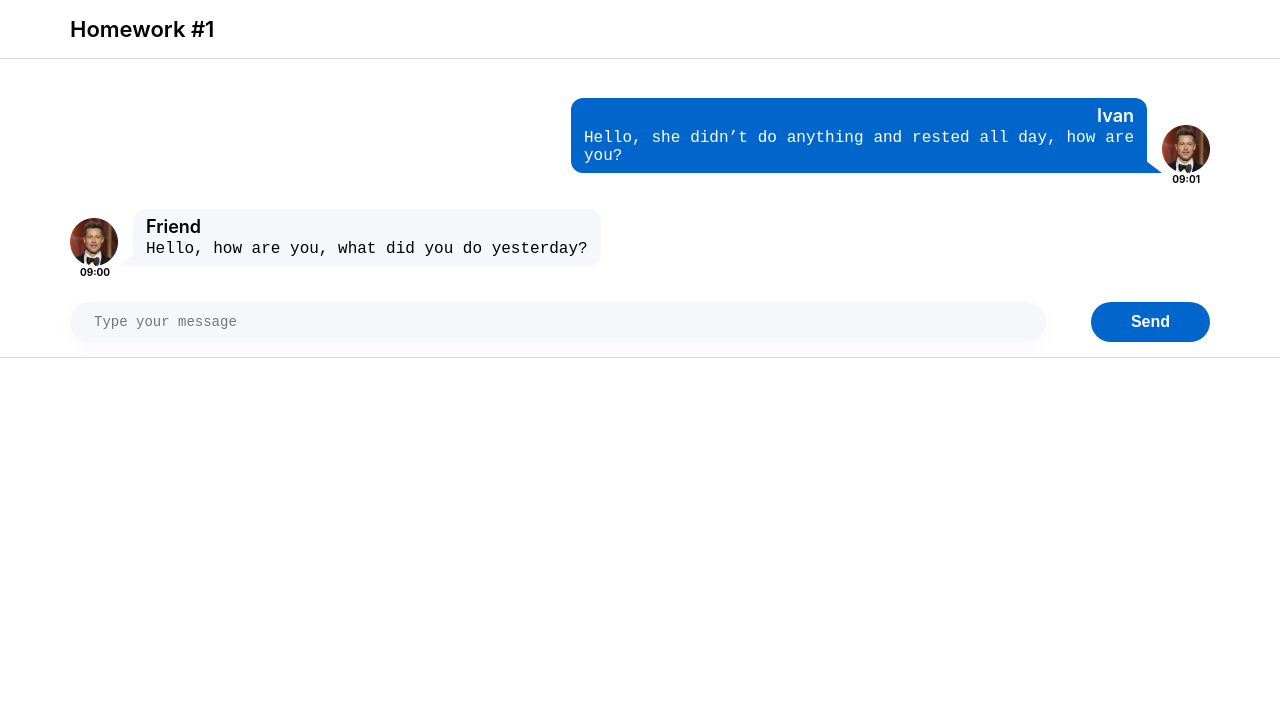
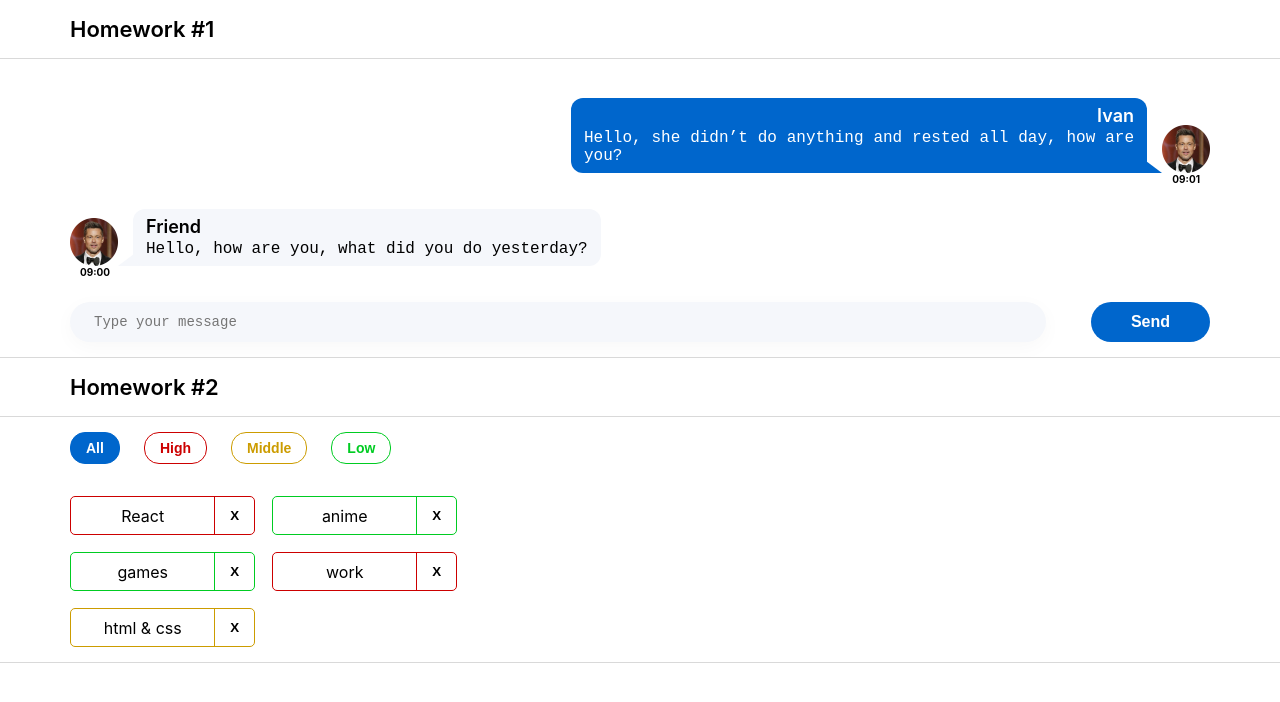
Before and after one commit to AlbogachievM/homework_1_15, a React (Create React App) app: page / in a window 1280 px wide. Shown: the top 702 px of the page. Built offline with nearby package versions, Linux system fonts and the light colour scheme.

Commit message:
done my homework 2

```diff
--- a/package.json
+++ b/package.json
@@ -1,6 +1,6 @@
 {
   "name": "hws2",
-  "homepage": "http://IgnatZakalinsky.github.io/homework_1_15",
+  "homepage": "http://AlbogachievM.github.io/homework_1_15",
   "version": "0.1.0",
   "private": true,
   "dependencies": {
@@ -16,7 +16,7 @@
     "@types/react-dom": "18.0.6",
     "@types/uuid": "8.3.4",
     "axios": "0.27.2",
-    "gh-pages": "4.0.0",
+    "gh-pages": "^6.1.1",
     "react": "18.2.0",
     "react-dom": "18.2.0",
     "react-redux": "8.0.4",
--- a/src/s1-main/App.tsx
+++ b/src/s1-main/App.tsx
@@ -1,13 +1,14 @@
 import React from 'react'
 import s from './App.module.css'
 import HW1 from '../s2-homeworks/hw01/HW1'
+import HW2 from "../s2-homeworks/hw02/HW2";
 
 function App() {
     return (
         <div className={s.App}>
             <HW1/>
             {/*раскомментировать по ходу выполнения*/}
-            {/*<HW2/>*/}
+            <HW2/>
             {/*<HW3/>*/}
             {/*<HW4/>*/}
 
--- a/src/s2-homeworks/hw02/HW2.tsx
+++ b/src/s2-homeworks/hw02/HW2.tsx
@@ -17,16 +17,16 @@
 * */
 
 // types
-export type AffairPriorityType = any // need to fix any
+export type AffairPriorityType = 'high' | 'low' | 'middle' // need to fix any
 export type AffairType = {
-    _id: any // need to fix any
-    name: any // need to fix any
+    _id: number // need to fix any
+    name: string // need to fix any
     priority: AffairPriorityType
 }
 export type FilterType = 'all' | AffairPriorityType
 
 // constants
-const defaultAffairs: any = [ // need to fix any
+const defaultAffairs: AffairType[] = [ // need to fix any
     {_id: 1, name: 'React', priority: 'high'}, // студенты могут изменить содержимое name и количество элементов в массиве, ...priority не менять!
     {_id: 2, name: 'anime', priority: 'low'},
     {_id: 3, name: 'games', priority: 'low'},
@@ -35,23 +35,22 @@
 ]
 
 // pure helper functions
-export const filterAffairs = (affairs: any, filter: any): any => { // need to fix any
-
-
-    return affairs // need to fix
+export const filterAffairs = (affairs: AffairType[], filter: FilterType): any => { // need to fix any
+   return filter === 'all'? affairs :
+    affairs.filter((el)=> el.priority === filter )
 }
-export const deleteAffair = (affairs: any, _id: any): any => { // need to fix any
-
-    return affairs // need to fix
+export const deleteAffair = (affairs: AffairType[], _id: number): any => { // need to fix any
+    return affairs.filter(el => el._id !== _id) // need to fix
 }
 
 function HW2() {
-    const [affairs, setAffairs] = useState<any>(defaultAffairs) // need to fix any
+    const [affairs, setAffairs] = useState<AffairType[]>(defaultAffairs) // need to fix any
     const [filter, setFilter] = useState<FilterType>('all')
 
     const filteredAffairs = filterAffairs(affairs, filter)
-    const deleteAffairCallback = (_id: any) => { // need to fix any
-        // need to fix
+    const deleteAffairCallback = (_id: number) => { // need to fix any
+
+        setAffairs(deleteAffair(affairs, _id))
     }
 
     return (
--- a/src/s2-homeworks/hw02/affairs/Affairs.tsx
+++ b/src/s2-homeworks/hw02/affairs/Affairs.tsx
@@ -4,24 +4,24 @@
 import s from './Affairs.module.css'
 
 type AffairsPropsType = {
-    data: any // need to fix any
-    setFilter: any
-    deleteAffairCallback: any
+    data: AffairType[] // need to fix any
+    setFilter: (value: FilterType)=> void
+    deleteAffairCallback: (id: number)=> void
     filter: FilterType
 }
 
 function Affairs(props: AffairsPropsType) {
     const setAll = () => {
-        // need to fix
+        props.setFilter('all')
     }
     const setHigh = () => {
-        // need to fix
+        props.setFilter('high')
     }
     const setMiddle = () => {
-        // need to fix
+        props.setFilter('middle')
     }
     const setLow = () => {
-        // need to fix
+        props.setFilter('low')
     }
 
     const cnAll = s.button + ' ' + s.all + (props.filter === 'all' ? ' ' + s.active : '')
--- a/src/s2-homeworks/hw02/affairs/affair/Affair.tsx
+++ b/src/s2-homeworks/hw02/affairs/affair/Affair.tsx
@@ -1,17 +1,17 @@
 import React from 'react'
-import { AffairType } from '../../HW2'
+import {AffairType} from '../../HW2'
 import s from './Affair.module.css'
 import s2 from '../Affairs.module.css'
 
 type AffairPropsType = {
     // key не нужно типизировать
     affair: AffairType
-    deleteAffairCallback: any // need to fix any
+    deleteAffairCallback: (id: number) => void // need to fix any
 }
 
 function Affair(props: AffairPropsType) {
-    const deleteCallback = () => {
-        // need to fix
+    const deleteCallback = (a: number) => {
+        props.deleteAffairCallback(a)
     }
 
     const nameClass = s.name + ' ' + s2[props.affair.priority]
@@ -26,7 +26,7 @@
             <div id={'hw2-name-' + props.affair._id} className={nameClass}>
                 {/*создаёт студент*/}
 
-                {/**/}
+                {props.affair.name}
             </div>
             <div id={'hw2-priority-' + props.affair._id} hidden>
                 {props.affair.priority}
@@ -36,7 +36,7 @@
                 id={'hw2-button-delete-' + props.affair._id}
                 className={buttonClass}
                 // need to fix
-
+                onClick={() => deleteCallback(props.affair._id)}
             >
                 {/*текст кнопки могут изменить студенты*/}
                 X
```
Also changed, not shown: 1 other file (tests, documents, lock files or other folders).
